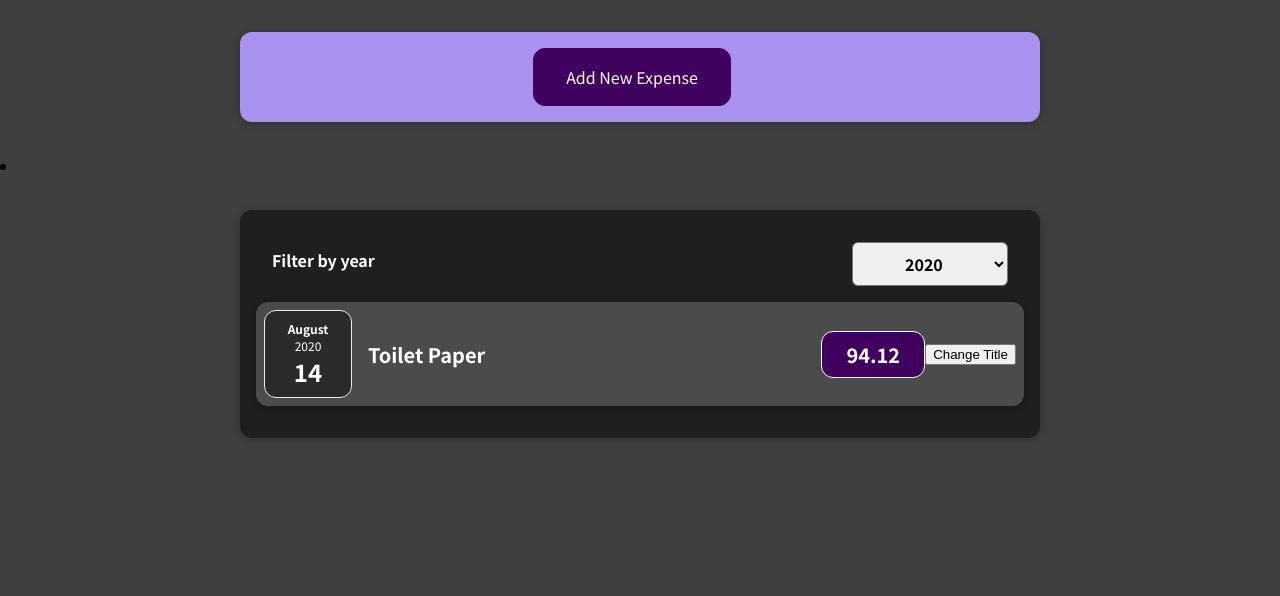
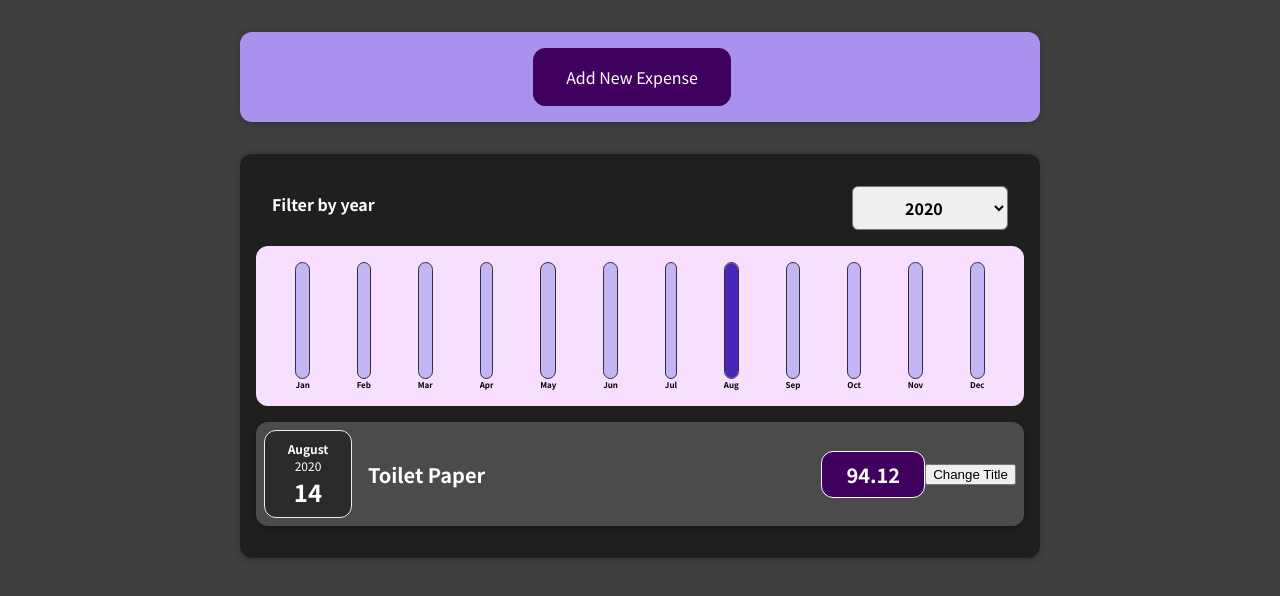
Before and after one commit to poyo-chen/Study-React, a React (Create React App) app: page / in a window 1280 px wide. Shown: the top 596 px of the page. Built offline with nearby package versions, Linux system fonts and the light colour scheme.

Commit message:
20220116
add ChartBar
update class name

```diff
--- a/src/App.js
+++ b/src/App.js
@@ -1,5 +1,5 @@
 import React, { useState } from "react";
-import Expense from "./components/Expenses/Expense";
+import Expenses from "./components/Expenses/Expenses";
 import NewExpense from "./components/NewExpense/NewExpense";
 
 const DUMMY_EXPENSES = [
@@ -34,7 +34,7 @@
   return (
     <div>
       <NewExpense onAddExpense={addExpenseHanlder} />
-      <Expense items={expenses} />
+      <Expenses items={expenses} />
     </div>
   );
 };
--- a/src/components/Chart/Chart.js
+++ b/src/components/Chart/Chart.js
@@ -1,16 +1,19 @@
 import React from "react";
 
 import ChartBar from "./ChartBar";
-import "./ChartBar.css";
+import "./Chart.css";
 
 const Chart = (props) => {
+  const dataPointValues = props.dataPoints.map((dataPoint) => dataPoint.value);
+  const totalMaximum = Math.max(...dataPointValues);
+
   return (
     <div className="chart">
       {props.dataPoints.map((dataPoint) => (
         <ChartBar
           key={dataPoint.label}
           value={dataPoint.value}
-          maxValue={null}
+          maxValue={totalMaximum}
           label={dataPoint.label}
         />
       ))}
--- a/src/components/Chart/ChartBar.css
+++ b/src/components/Chart/ChartBar.css
@@ -4,7 +4,6 @@
     flex-direction: column;
     align-items: center;
   }
-
   .chart-bar__inner {
     height: 100%;
     width: 100%;
--- a/src/components/Chart/ChartBar.js
+++ b/src/components/Chart/ChartBar.js
@@ -0,0 +1,25 @@
+import React from "react";
+
+import "./ChartBar.css";
+
+const ChartBar = (props) => {
+  console.log("props",props)
+  let barFillHeight = "0%";
+  if (props.maxValue > 0) {
+    barFillHeight = Math.round((props.value / props.maxValue) * 100) + "%";
+  }
+
+  return (
+    <div className="chart-bar">
+      <div className="chart-bar__inner">
+        <div
+          className="chart-bar__fill"
+          style={{ height: barFillHeight }}
+        ></div>
+      </div>
+      <div className="chart-bar__label">{props.label}</div>
+    </div>
+  );
+};
+
+export default ChartBar;
--- a/src/components/Expenses/ExpenseFilter.js
+++ b/src/components/Expenses/ExpenseFilter.js
@@ -5,9 +5,7 @@
 const ExpenseFilter = (props) => {
 
   const dropdownChangeHandler = (event) => {
-    console.log("event.target.value");
     props.onChangeFilter(event.target.value);
-    console.log("ExpenseFilter.js");
   };
 
   return (
--- a/src/components/Expenses/Expenseltem.js
+++ b/src/components/Expenses/Expenseltem.js
@@ -13,6 +13,7 @@
   };
 
   return (
+    <li>
       <Card className="expense-item">
         <ExpenseDate date={props.date} />
         <div className="expense-item__description">
@@ -21,6 +22,7 @@
         </div>
         <button onClick={clickHandler}>Change Title</button>
       </Card>
+    </li>
   );
 }
 
--- a/src/components/Expenses/Expense.js
+++ b/src/components/Expenses/Expenses.js
@@ -1,31 +1,30 @@
 import React, { useState } from "react";
 
 import Card from "../UI/Card";
-import "./Expense.css";
+import "./Expenses.css";
 import ExpenseFilter from "./ExpenseFilter";
 import ExpensesList from "./ExpensesList";
+import ExpensesChart from "./ExpensesChart";
 
 function Expense(props) {
   const [filteredYear, setFilterYear] = useState("2020");
 
   const filterChangeHandler = (selectedYear) => {
-    console.log("Expense.js");
-    console.log(selectedYear);
     setFilterYear(selectedYear);
   };
 
   const filteredExpenses = props.items.filter((expense) => {
-    return new Date(expense.date).getFullYear().toString() === filteredYear;
+    return expense.date.getFullYear().toString() === filteredYear;
   });
 
   return (
-    <li>
+    <div>
       <Card className="expenses">
         <ExpenseFilter
           selected={filteredYear}
           onChangeFilter={filterChangeHandler}
         />
-
+        <ExpensesChart expenses={filteredExpenses} />
         <ExpensesList items={filteredExpenses} />
 
         {/* 改使用方法做filter */}
@@ -52,7 +51,7 @@
             />
           ))} */}
       </Card>
-    </li>
+    </div>
   );
 }
 
--- /dev/null
+++ b/src/components/Expenses/ExpensesChart.js
@@ -0,0 +1,30 @@
+import React from "react";
+
+import Chart from "../Chart/Chart";
+
+const ExpensesChart = (props) => {
+  console.log("ExpensesChart", props);
+  const chartDataPoints = [
+    { label: "Jan", value: 0 },
+    { label: "Feb", value: 0 },
+    { label: "Mar", value: 0 },
+    { label: "Apr", value: 0 },
+    { label: "May", value: 0 },
+    { label: "Jun", value: 0 },
+    { label: "Jul", value: 0 },
+    { label: "Aug", value: 0 },
+    { label: "Sep", value: 0 },
+    { label: "Oct", value: 0 },
+    { label: "Nov", value: 0 },
+    { label: "Dec", value: 0 },
+  ];
+
+  for (const expense of props.expenses) {
+    const expenseMonth = expense.date.getMonth(); //starting at 0 => January => 0
+    chartDataPoints[expenseMonth].value += expense.amount;
+  }
+
+  return <Chart dataPoints={chartDataPoints} />;
+};
+
+export default ExpensesChart;
```
Also changed, not shown: src/components/Expenses/Expenses.css (renamed from src/components/Expenses/Expense.css). Lines whose indentation alone changed are shown as unchanged.
